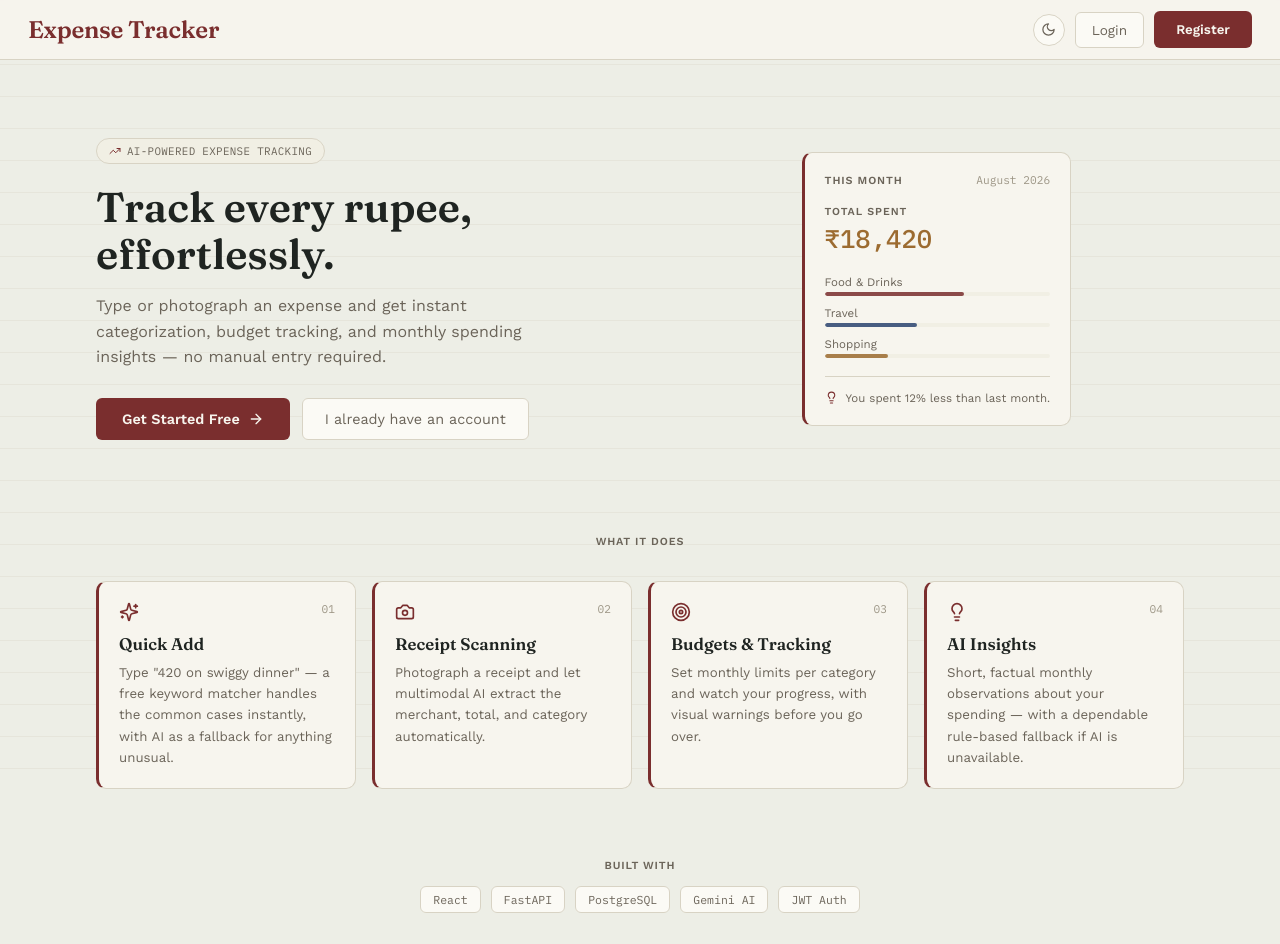
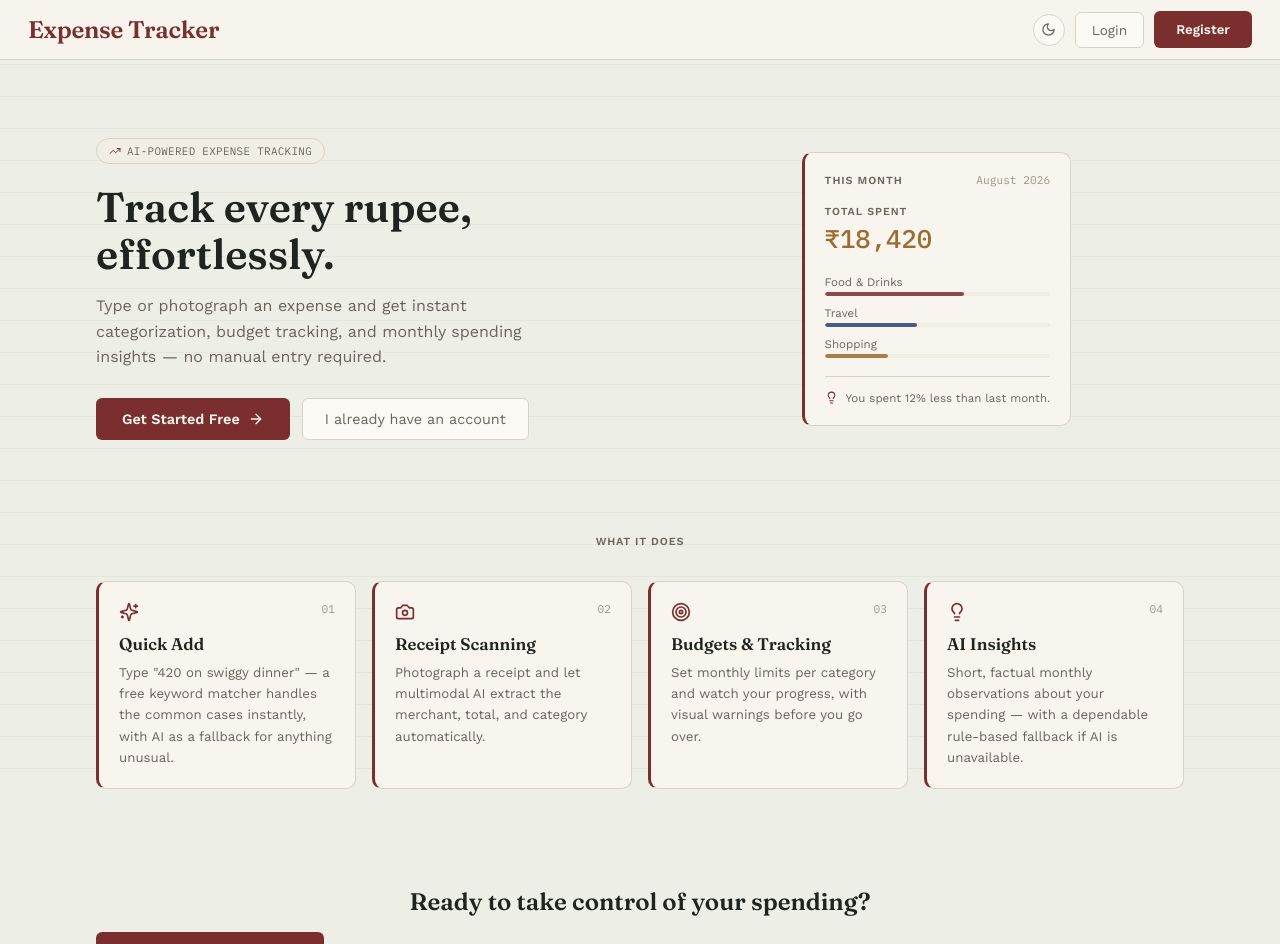
Before and after one commit to mohammad-umar-16/ExpenseTracker, a React (Vite) app in the folder frontend/: page / in a window 1280 px wide. Shown: the top 944 px of the page. Built offline with nearby package versions, Linux system fonts and the light colour scheme; no server answers.

Commit message:
stack removed

```diff
--- a/frontend/src/pages/LandingPage.jsx
+++ b/frontend/src/pages/LandingPage.jsx
@@ -29,7 +29,7 @@ const FEATURES = [
   },
 ];
 
-const STACK = ['React', 'FastAPI', 'PostgreSQL', 'Gemini AI', 'JWT Auth'];
+
 
 function PreviewCard() {
   return (
@@ -158,25 +158,6 @@ export default function LandingPage() {
           </div>
         </section>
 
-        {/* Tech stack strip */}
-        <section style={{ padding: '20px 0', textAlign: 'center' }}>
-          <span className="label" style={{ display: 'block', marginBottom: 14 }}>Built with</span>
-          <div style={{ display: 'flex', justifyContent: 'center', flexWrap: 'wrap', gap: 10 }}>
-            {STACK.map(s => (
-              <span
-                key={s}
-                style={{
-                  fontFamily: "'IBM Plex Mono', monospace", fontSize: '.72rem',
-                  color: 'var(--muted)', border: '1px solid var(--border)',
-                  borderRadius: 6, padding: '5px 12px', background: 'var(--surf2)',
-                }}
-              >
-                {s}
-              </span>
-            ))}
-          </div>
-        </section>
-
         {/* Closing CTA */}
         <section style={{ textAlign: 'center', padding: '48px 0 24px' }}>
           <h2 style={{ fontFamily: "'Fraunces', serif", fontSize: '1.5rem', fontWeight: 600, marginBottom: 16 }}>
```
